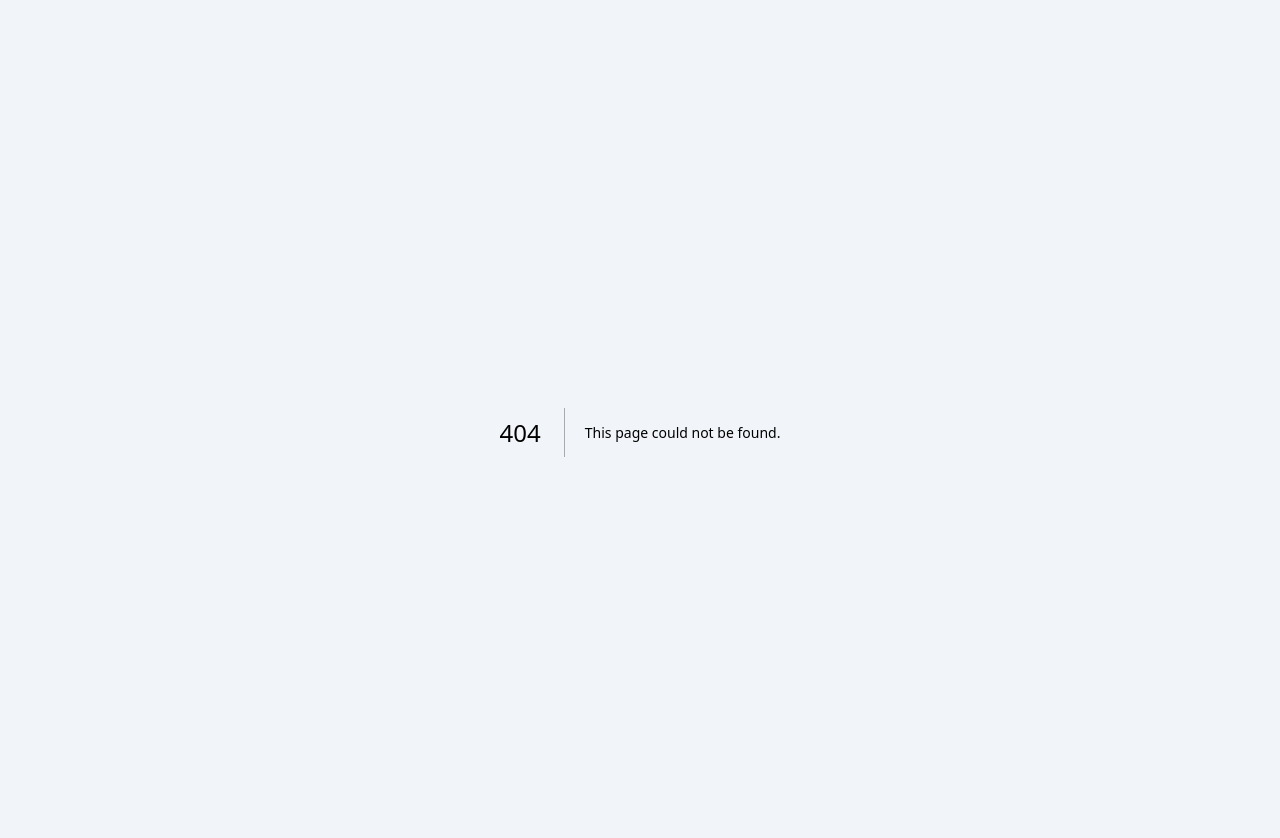
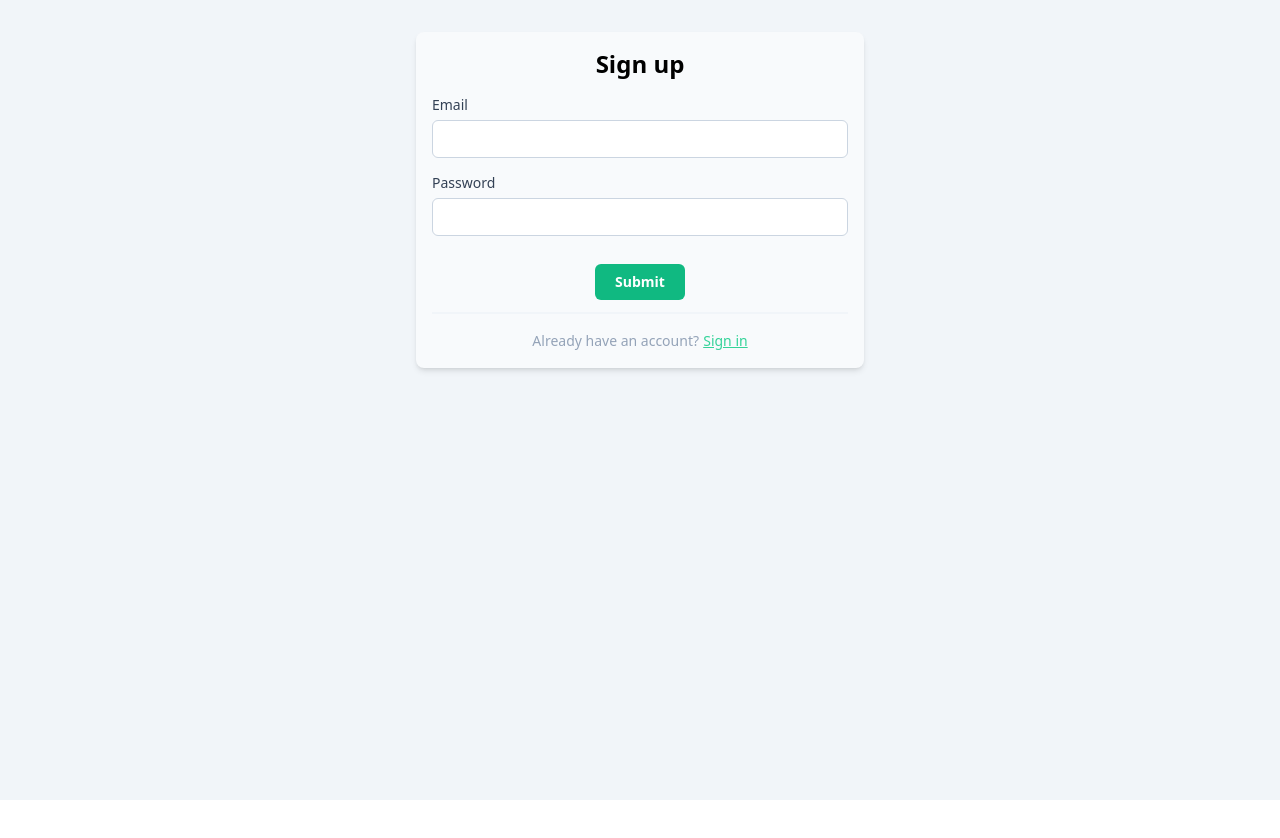
Before and after one commit to superihor20/quiz, a Next.js app: page /sign-up in a window 1280 px wide. Before the commit this address had no page. Shown: the top 838 px of the page. After the commit the page ends 800 px from the top, so only its background shows below. Built offline with nearby package versions, Linux system fonts and the light colour scheme.

Commit message:
sign up page

```diff
--- a/pages/_document.tsx
+++ b/pages/_document.tsx
@@ -3,7 +3,10 @@ import { Html, Head, Main, NextScript } from 'next/document';
 export default function Document() {
   return (
     <Html lang="en">
-      <Head />
+      <Head>
+        <meta name="viewport" content="width=device-width, initial-scale=1" />
+        <link rel="icon" href="/favicon.ico" />
+      </Head>
       <body>
         <Main />
         <NextScript />
--- /dev/null
+++ b/pages/sign-up.tsx
@@ -0,0 +1,17 @@
+import Head from 'next/head';
+
+import { SignUp } from '../src/components/screens/sign-up/sign-up';
+
+export default function SignUpPage() {
+  return (
+    <>
+      <Head>
+        <title>Sign up</title>
+        <meta name="description" content="Sign up page" />
+      </Head>
+      <main>
+        <SignUp />
+      </main>
+    </>
+  );
+}
--- /dev/null
+++ b/src/components/form/form-helper/form-helper.tsx
@@ -0,0 +1,25 @@
+import { ComponentWithChildren } from '../../../types/component-with-children';
+
+type FormHelper = {
+  text: string;
+  link?: {
+    text: string;
+    url: string;
+  };
+};
+
+export const FormHelper: ComponentWithChildren<FormHelper> = ({ link, text }) => {
+  return (
+    <>
+      <div className="border-slate-100 border-t-2 w-full h-1" />
+      <p className="text-center">
+        <span className="text-sm text-slate-400">{text}</span>{' '}
+        {link?.text && (
+          <a className="text-sm text-emerald-400 underline underline-offset-1" href={link.url}>
+            {link.text}
+          </a>
+        )}
+      </p>
+    </>
+  );
+};
--- a/src/components/screens/sign-up/sign-up.tsx
+++ b/src/components/screens/sign-up/sign-up.tsx
@@ -1,4 +1,5 @@
 import { Button } from '../../form/button/button';
+import { FormHelper } from '../../form/form-helper/form-helper';
 import { Form } from '../../form/form/form';
 import { Input } from '../../form/input/input';
 
@@ -10,6 +11,10 @@ export const SignUp = () => {
         <Input label="email" type="email" />
         <Input label="password" type="password" />
         <Button>Submit</Button>
+        <FormHelper
+          text="Already have an account?"
+          link={{ text: 'Sign in', url: 'http://localhost:3000/sign-in' }}
+        />
       </Form>
     </div>
   );
```
